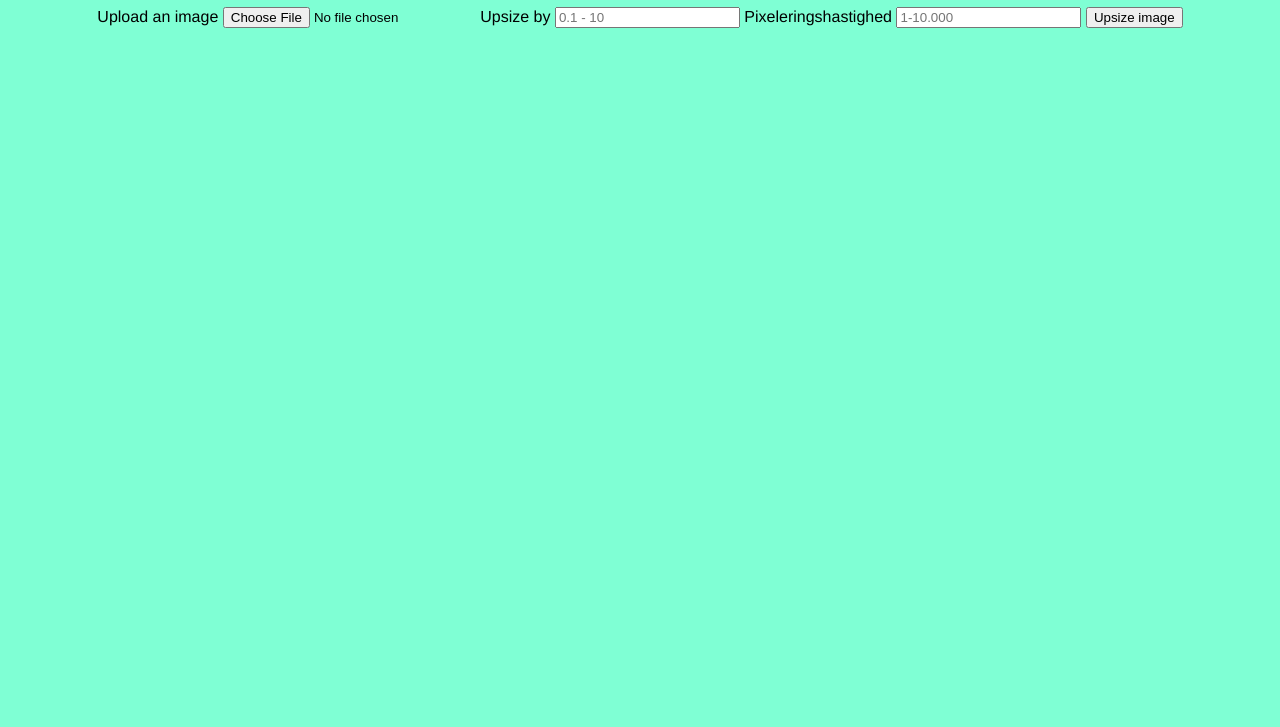
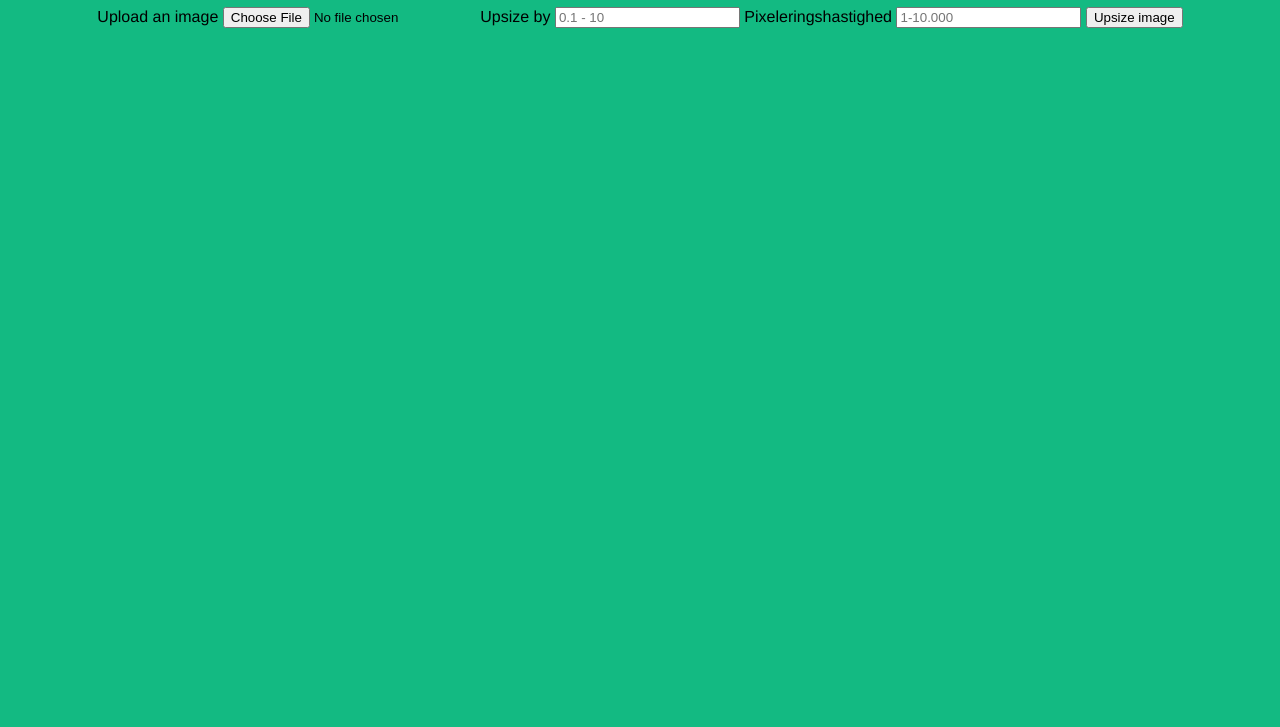
Before and after one commit to buan0001/nearest-neighbor-upsizing, a plain HTML site: page index.html in a window 1280 px wide. Shown: the part 73-800 px from the top of the page. Drawn offline with Linux system fonts and the light colour scheme.

```diff
--- a/style.css
+++ b/style.css
@@ -1,6 +1,6 @@
 body {
   margin: 0;
-  background-color: aquamarine;
+  background-color: rgb(19, 186, 130);
   text-align: center;
   font-family: "Franklin Gothic Medium", "Arial Narrow", Arial, sans-serif;
 }
```
Also changed, not shown: image.png (added), 1 other file.
